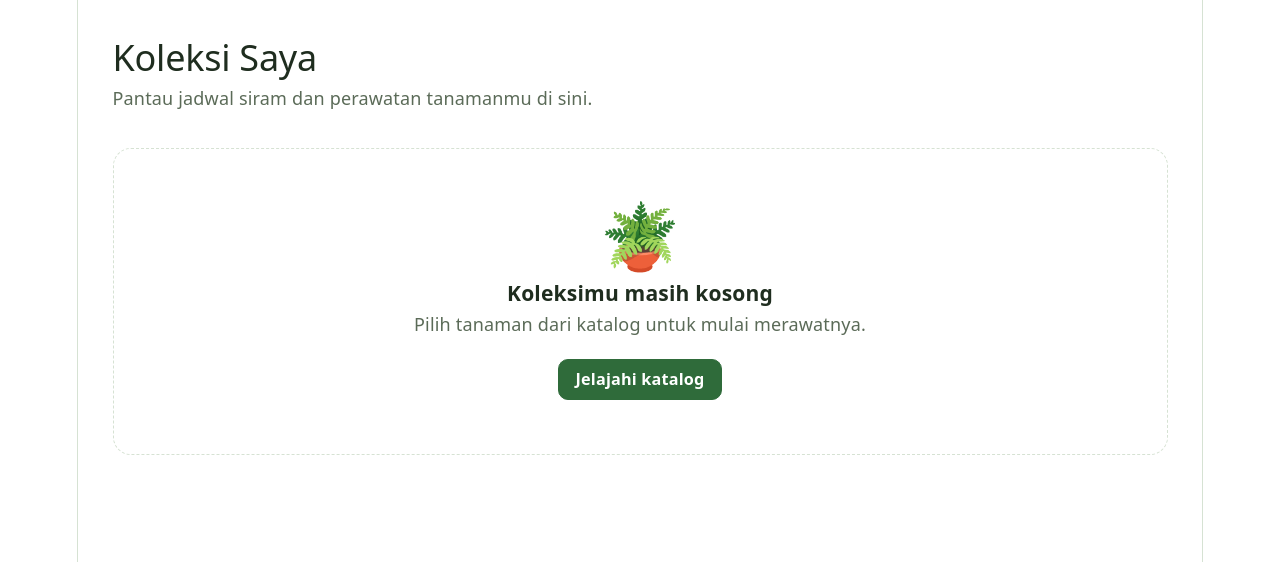
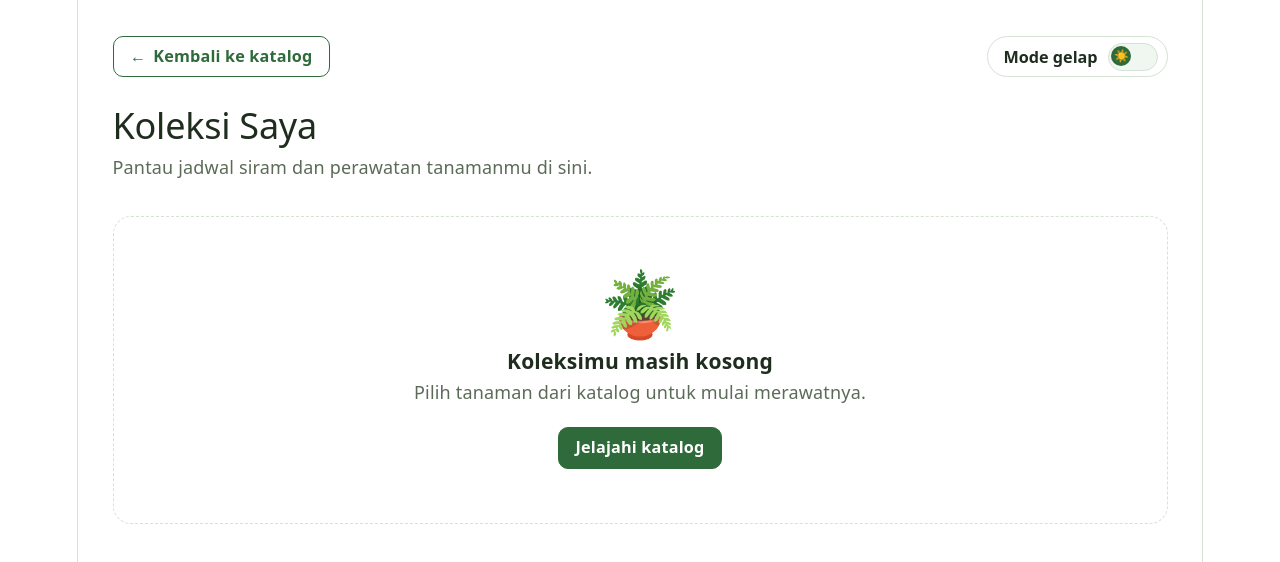
Before and after one commit to caligoio/PlantCare, a React (Vite) app: page /koleksi in a window 1280 px wide. Shown: the top 562 px of the page. Built offline with nearby package versions, Linux system fonts and the light colour scheme.

Commit message:
style: implementasi theme kedalam page koleksi tanaman

```diff
--- a/src/features/collection/Collection.css
+++ b/src/features/collection/Collection.css
@@ -24,9 +24,8 @@
   color: var(--col-text);
 }
 
-/* ===== Palet (gelap) ===== */
-@media (prefers-color-scheme: dark) {
-  .collection {
+/* ===== Palet (gelap), aktif saat <html data-theme="dark"> ===== */
+:root[data-theme="dark"] .collection {
   --col-surface: #1d2820;
   --col-surface-2: #16201a;
   --col-border: #2f4034;
@@ -41,7 +40,6 @@
   --col-danger-bg: #42201a;
   --col-danger-text: #ff9d85;
   --col-shadow: rgba(0, 0, 0, 0.45);
-  }
 }
 
 /* ===== Header halaman ===== */
@@ -294,3 +292,14 @@
   .collection-card, .progress__fill, .collection .btn { transition: none; }
   .collection-card:hover { transform: none; }
 }
+
+/* ===== Baris atas (kembali + toggle tema) ===== */
+.collection__topbar {
+  display: flex;
+  align-items: center;
+  justify-content: space-between;
+  flex-wrap: wrap;
+  gap: 0.75rem;
+  margin-bottom: 1.5rem;
+}
+.collection .collection__topbar .btn { flex: 0 0 auto; }
--- a/src/features/collection/CollectionContainer.jsx
+++ b/src/features/collection/CollectionContainer.jsx
@@ -3,6 +3,7 @@ import useCollection from "./useCollection";
 import plantsData from "../catalog/plantsData"; // data milik Orang 1
 import CollectionCard from "./CollectionCard";
 import WateringSchedule from "./WateringSchedule";
+import CollectionTopBar from "./CollectionTopBar";
 import { isDueToday } from "./wateringUtils";
 import "./Collection.css";
 
@@ -26,6 +27,8 @@ export default function CollectionContainer() {
   if (collection.length === 0) {
     return (
       <section className="collection">
+        <CollectionTopBar />
+
         <header className="collection__header">
           <h2>Koleksi Saya</h2>
           <p>Pantau jadwal siram dan perawatan tanamanmu di sini.</p>
@@ -46,6 +49,8 @@ export default function CollectionContainer() {
 
   return (
     <section className="collection">
+      <CollectionTopBar />
+
       <header className="collection__header">
         <h2>Koleksi Saya</h2>
         <p>Pantau jadwal siram dan perawatan tanamanmu di sini.</p>
```
Lines whose indentation alone changed are shown as unchanged.
